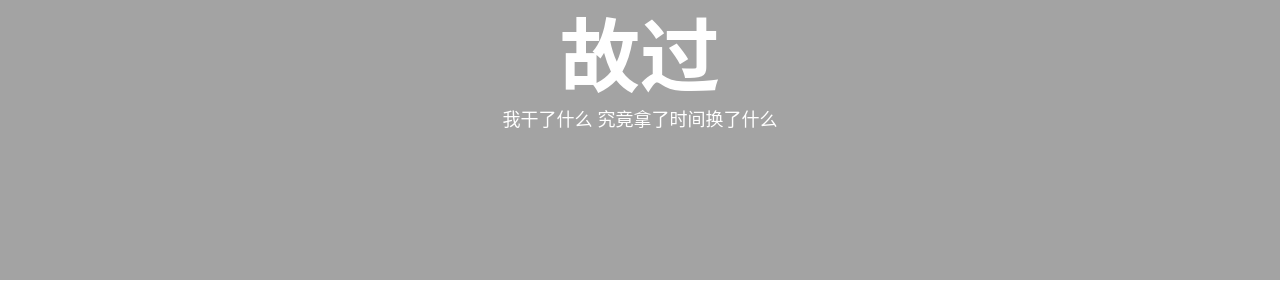
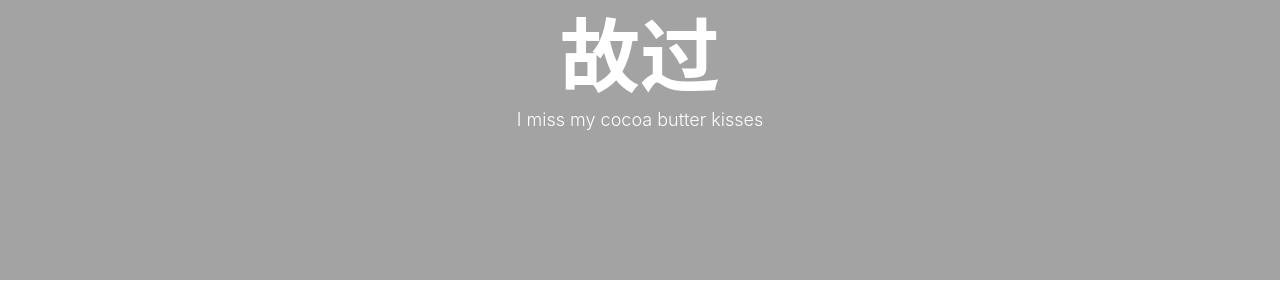
Before and after one commit to dsakhdkas/dsakhdkas.github.io, a Jekyll site: the page built from index.html, in a window 1280 px wide. Shown: the part 138-438 px from the top of the page. Built offline with Jekyll 4.4.1, drawn with Linux system fonts in a browser that asks for light colours; nearby versions of some CDN libraries; the list of posts is cut into pages by our own code; comment, search, counter and statistics services are not loaded.

Commit message:
Update index.html

```diff
--- a/index.html
+++ b/index.html
@@ -1,6 +1,6 @@
 ---
 layout: page
-description: "我干了什么 究竟拿了时间换了什么"
+description: "I miss my cocoa butter kisses"
 ---
 
 {% for post in paginator.posts %}
```
